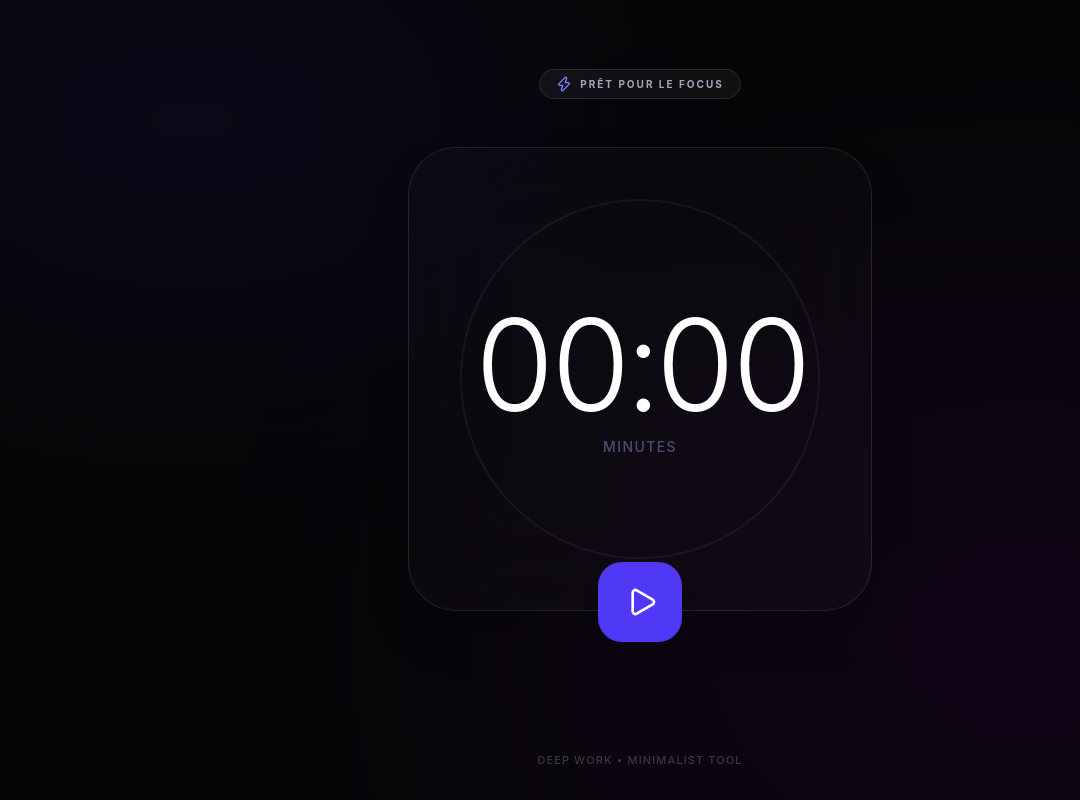
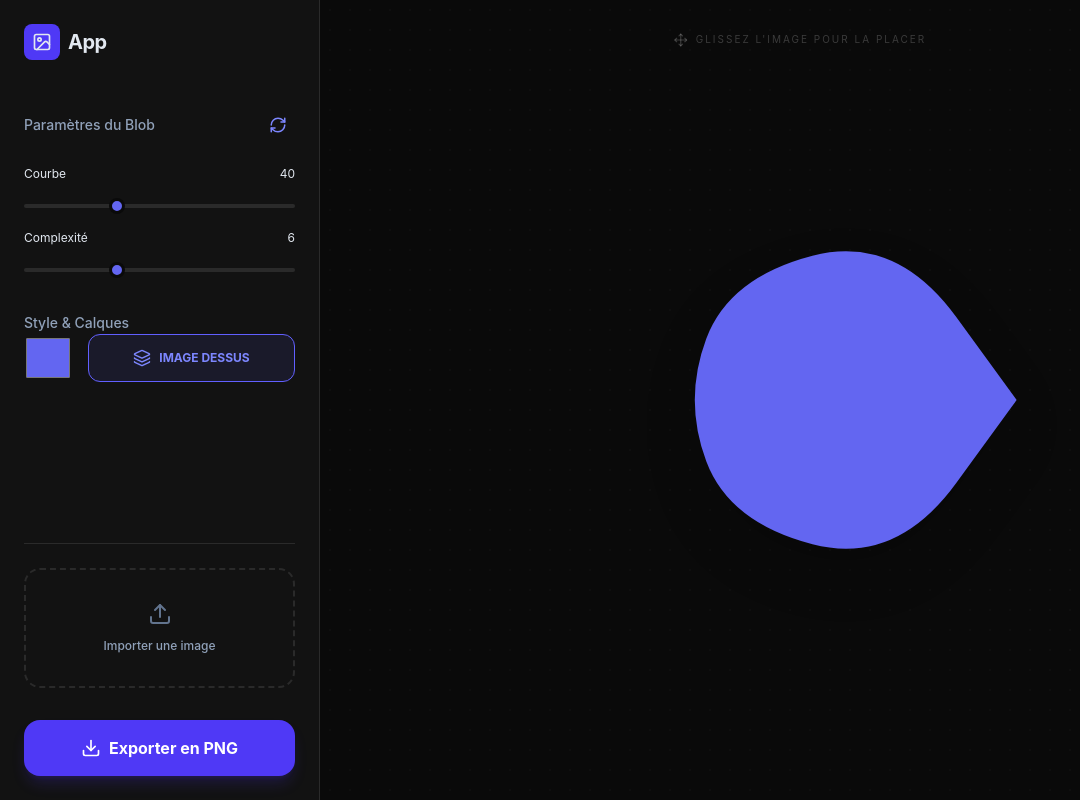
Before and after one commit to ranto-dev/Fluxy, a React (Vite) app: page / in a window 1280 px wide. Shown: the whole page, without its empty margins (0-1080 px from the left). Built offline with nearby package versions, Linux system fonts and the light colour scheme.

Commit message:
update: modify project direction

```diff
--- a/package.json
+++ b/package.json
@@ -12,6 +12,7 @@
   "dependencies": {
     "@tailwindcss/vite": "^4.3.0",
     "framer-motion": "^12.38.0",
+    "html2canvas": "^1.4.1",
     "lucide-react": "^1.14.0",
     "react": "^19.2.6",
     "react-dom": "^19.2.6",
--- a/src/App.tsx
+++ b/src/App.tsx
@@ -1,157 +1,278 @@
-import React, { useState, useEffect } from "react";
-import { Play, Pause, RotateCcw, Zap, Moon, Sun } from "lucide-react";
+import React, { useState, useRef, useEffect } from "react";
 import { motion, AnimatePresence } from "framer-motion";
+import {
+  Download,
+  RefreshCw,
+  Upload,
+  Layers,
+  Move,
+  Sliders,
+  Image as ImageIcon,
+} from "lucide-react";
+import html2canvas from "html2canvas";
 
-const AppendMode = () => {
-  const [isActive, setIsActive] = useState(false);
-  const [seconds, setSeconds] = useState(0);
+// Fonction pour générer le chemin du Blob
+const createBlobPath = (
+  size: number,
+  growth: number,
+  edges: number,
+  seed: number,
+) => {
+  const center = size / 2;
+  const coords: { x: number; y: number }[] = [];
+  const step = (Math.PI * 2) / edges;
 
-  useEffect(() => {
-    let interval: number | undefined;
-    if (isActive) {
-      interval = window.setInterval(() => setSeconds((s) => s + 1), 1000);
+  for (let i = 0; i < edges; i++) {
+    const angle = i * step;
+    const offset = Math.cos(angle * seed) * growth;
+    const radius = size / 3 + offset;
+    const x = center + radius * Math.cos(angle);
+    const y = center + radius * Math.sin(angle);
+    coords.push({ x, y });
+  }
+
+  // Création du chemin fluide (Bézier)
+  return (
+    coords.reduce((path, p, i, a) => {
+      const next = a[(i + 1) % a.length];
+      const control = { x: (p.x + next.x) / 2, y: (p.y + next.y) / 2 };
+      return i === 0
+        ? `M ${p.x} ${p.y} Q ${p.x} ${p.y} ${control.x} ${control.y}`
+        : `${path} Q ${p.x} ${p.y} ${control.x} ${control.y}`;
+    }, "") + " Z"
+  );
+};
+
+const App = () => {
+  const [blobParams, setBlobParams] = useState({
+    size: 400,
+    growth: 40,
+    edges: 6,
+    seed: 1,
+  });
+  const [blobColor, setBlobColor] = useState("#6366f1");
+  const [image, setImage] = useState<string | null>(null);
+  const [imagePos, setImagePos] = useState({ x: 0, y: 0 });
+  const [imageLayer, setImageLayer] = useState<"above" | "below">("above");
+  const [isDragging, setIsDragging] = useState(false);
+
+  const stageRef = useRef<HTMLDivElement>(null);
+
+  const generateNew = () =>
+    setBlobParams((prev) => ({ ...prev, seed: Math.random() * 10 }));
+
+  const handleImageUpload = (e: React.ChangeEvent<HTMLInputElement>) => {
+    const file = e.target.files?.[0];
+    if (file) {
+      const reader = new FileReader();
+      reader.onload = (en) => setImage(en.target?.result as string);
+      reader.readAsDataURL(file);
     }
-    return () => clearInterval(interval);
-  }, [isActive]);
+  };
 
-  const formatTime = (total) => {
-    const mins = Math.floor((total % 3600) / 60);
-    const secs = total % 60;
-    return `${mins.toString().padStart(2, "0")}:${secs.toString().padStart(2, "0")}`;
+  const downloadPNG = async () => {
+    if (stageRef.current) {
+      const canvas = await html2canvas(stageRef.current, {
+        backgroundColor: null,
+      });
+      const link = document.createElement("a");
+      link.download = "blob-illustration.png";
+      link.href = canvas.toDataURL();
+      link.click();
+    }
   };
 
   return (
-    <div className="relative min-h-screen w-full bg-[#050505] text-white flex items-center justify-center overflow-hidden font-sans">
-      {/* BACKGROUND ANIMATION - Maillage de dégradés élégants */}
-      <div className="absolute inset-0 z-0">
-        <motion.div
-          animate={{
-            scale: [1, 1.2, 1],
-            opacity: isActive ? 0.3 : 0.15,
-          }}
-          transition={{ duration: 8, repeat: Infinity }}
-          className="absolute -top-[10%] -left-[10%] w-[50%] h-[50%] rounded-full bg-indigo-600/30 blur-[120px]"
-        />
-        <motion.div
-          animate={{
-            scale: [1, 1.3, 1],
-            opacity: isActive ? 0.2 : 0.1,
-          }}
-          transition={{ duration: 10, repeat: Infinity, delay: 1 }}
-          className="absolute -bottom-[10%] -right-[10%] w-[60%] h-[60%] rounded-full bg-purple-600/20 blur-[140px]"
-        />
-      </div>
+    <div className="min-h-screen bg-[#0a0a0a] text-slate-200 flex flex-col md:flex-row overflow-hidden">
+      {/* SIDEBAR CONTROLS */}
+      <aside className="w-full md:w-80 bg-white/[0.03] border-r border-white/10 p-6 flex flex-col gap-8 overflow-y-auto">
+        <div className="flex items-center gap-2 mb-4">
+          <div className="p-2 bg-indigo-600 rounded-lg">
+            <ImageIcon size={20} />
+          </div>
+          <h1 className="text-xl font-bold tracking-tight">App</h1>
+        </div>
 
-      {/* MAIN CONTAINER */}
-      <main className="relative z-10 w-full max-w-lg px-6 flex flex-col items-center">
-        {/* TOP BADGE */}
-        <motion.div
-          initial={{ y: -20, opacity: 0 }}
-          animate={{ y: 0, opacity: 1 }}
-          className="mb-12 flex items-center gap-2 px-4 py-1.5 rounded-full border border-white/10 bg-white/5 backdrop-blur-md"
+        {/* Blob Settings */}
+        <section className="space-y-6">
+          <div className="flex items-center justify-between">
+            <label className="text-sm font-medium text-slate-400">
+              Paramètres du Blob
+            </label>
+            <button
+              onClick={generateNew}
+              className="p-2 hover:bg-white/5 rounded-full text-indigo-400 transition-colors"
+            >
+              <RefreshCw size={18} />
+            </button>
+          </div>
+
+          <div className="space-y-4">
+            <div>
+              <div className="flex justify-between text-xs mb-2">
+                <span>Courbe</span>
+                <span>{blobParams.growth}</span>
+              </div>
+              <input
+                type="range"
+                min="10"
+                max="100"
+                value={blobParams.growth}
+                onChange={(e) =>
+                  setBlobParams({
+                    ...blobParams,
+                    growth: Number(e.target.value),
+                  })
+                }
+                className="w-full accent-indigo-500 bg-white/10 rounded-lg appearance-none h-1"
+              />
+            </div>
+            <div>
+              <div className="flex justify-between text-xs mb-2">
+                <span>Complexité</span>
+                <span>{blobParams.edges}</span>
+              </div>
+              <input
+                type="range"
+                min="3"
+                max="12"
+                value={blobParams.edges}
+                onChange={(e) =>
+                  setBlobParams({
+                    ...blobParams,
+                    edges: Number(e.target.value),
+                  })
+                }
+                className="w-full accent-indigo-500 bg-white/10 rounded-lg appearance-none h-1"
+              />
+            </div>
+          </div>
+        </section>
+
+        {/* Color & Layer */}
+        <section className="space-y-4">
+          <label className="text-sm font-medium text-slate-400">
+            Style & Calques
+          </label>
+          <div className="flex gap-4">
+            <input
+              type="color"
+              value={blobColor}
+              onChange={(e) => setBlobColor(e.target.value)}
+              className="w-12 h-12 rounded-xl bg-transparent border-none cursor-pointer"
+            />
+            <button
+              onClick={() =>
+                setImageLayer(imageLayer === "above" ? "below" : "above")
+              }
+              className={`flex-1 flex items-center justify-center gap-2 rounded-xl border transition-all ${imageLayer === "above" ? "border-indigo-500 bg-indigo-500/10 text-indigo-400" : "border-white/10 text-slate-400"}`}
+            >
+              <Layers size={18} />{" "}
+              <span className="text-xs uppercase font-bold">
+                Image {imageLayer === "above" ? "Dessus" : "Dessous"}
+              </span>
+            </button>
+          </div>
+        </section>
+
+        {/* Image Upload */}
+        <section className="mt-auto pt-6 border-t border-white/10">
+          <label className="group cursor-pointer flex flex-col items-center justify-center gap-3 p-8 border-2 border-dashed border-white/10 rounded-2xl hover:border-indigo-500/50 hover:bg-indigo-500/5 transition-all">
+            <Upload className="text-slate-500 group-hover:text-indigo-400" />
+            <span className="text-xs font-medium text-slate-400">
+              Importer une image
+            </span>
+            <input
+              type="file"
+              className="hidden"
+              onChange={handleImageUpload}
+              accept="image/*"
+            />
+          </label>
+        </section>
+
+        <button
+          onClick={downloadPNG}
+          className="w-full py-4 bg-indigo-600 hover:bg-indigo-500 text-white rounded-2xl font-bold flex items-center justify-center gap-2 transition-all shadow-lg shadow-indigo-600/20"
         >
-          <Zap
-            className={`w-4 h-4 ${isActive ? "text-yellow-400 fill-yellow-400" : "text-indigo-400"}`}
-          />
-          <span className="text-[10px] font-bold tracking-[0.2em] uppercase text-indigo-100/70">
-            {isActive ? "Session en cours" : "Prêt pour le focus"}
+          <Download size={20} /> Exporter en PNG
+        </button>
+      </aside>
+
+      {/* CANVAS AREA */}
+      <main className="relative flex-1 flex items-center justify-center p-4 bg-[radial-gradient(#ffffff05_1px,transparent_1px)] [background-size:20px_20px]">
+        <div className="absolute top-8 left-1/2 -translate-x-1/2 flex items-center gap-2 text-white/20">
+          <Move size={14} />
+          <span className="text-[10px] uppercase tracking-[0.2em]">
+            Glissez l'image pour la placer
           </span>
-        </motion.div>
+        </div>
 
-        {/* GLASS CARD */}
-        <motion.div
-          layout
-          className="relative w-full aspect-square flex flex-col items-center justify-center rounded-[3rem] border border-white/10 bg-white/[0.02] backdrop-blur-3xl shadow-2xl"
+        <div
+          ref={stageRef}
+          className="relative w-[500px] h-[500px] flex items-center justify-center"
         >
-          {/* Progress Ring (Background) */}
-          <svg className="absolute inset-0 w-full h-full -rotate-90 p-8">
-            <circle
-              cx="50%"
-              cy="50%"
-              r="45%"
-              className="fill-none stroke-white/5 stroke-[2]"
+          {/* LE BLOB SVG */}
+          <svg
+            viewBox="0 0 400 400"
+            className="w-full h-full drop-shadow-2xl"
+            style={{ zIndex: imageLayer === "above" ? 1 : 10 }}
+          >
+            <motion.path
+              animate={{
+                d: createBlobPath(
+                  400,
+                  blobParams.growth,
+                  blobParams.edges,
+                  blobParams.seed,
+                ),
+              }}
+              transition={{ type: "spring", damping: 10, stiffness: 50 }}
+              fill={blobColor}
             />
-            {isActive && (
-              <motion.circle
-                cx="50%"
-                cy="50%"
-                r="45%"
-                className="fill-none stroke-indigo-500 stroke-[3]"
-                strokeDasharray="100 100"
-                initial={{ strokeDashoffset: 100 }}
-                animate={{ strokeDashoffset: 0 }}
-                transition={{ duration: 60, repeat: Infinity, ease: "linear" }}
-              />
-            )}
           </svg>
 
-          {/* TIMER */}
-          <div className="text-center z-10">
-            <motion.span
-              key={seconds}
-              initial={{ opacity: 0.8, y: 5 }}
-              animate={{ opacity: 1, y: 0 }}
-              className="text-8xl md:text-9xl font-light tracking-tighter tabular-nums"
-            >
-              {formatTime(seconds)}
-            </motion.span>
-            <p className="text-indigo-300/40 text-sm font-medium tracking-widest mt-2">
-              MINUTES
-            </p>
-          </div>
-
-          {/* PLAY/PAUSE BUTTON */}
-          <motion.button
-            whileHover={{ scale: 1.1 }}
-            whileTap={{ scale: 0.9 }}
-            onClick={() => setIsActive(!isActive)}
-            className={`absolute -bottom-8 p-6 rounded-3xl shadow-xl transition-all duration-300 ${
-              isActive
-                ? "bg-white text-black hover:bg-indigo-50"
-                : "bg-indigo-600 text-white hover:bg-indigo-500"
-            }`}
-          >
-            {isActive ? (
-              <Pause size={32} />
-            ) : (
-              <Play size={32} className="ml-1" />
-            )}
-          </motion.button>
-        </motion.div>
-
-        {/* SECONDARY ACTIONS */}
-        <div className="mt-20 h-10">
+          {/* L'IMAGE IMPORTÉE */}
           <AnimatePresence>
-            {!isActive && seconds > 0 && (
-              <motion.button
-                initial={{ opacity: 0, y: 10 }}
-                animate={{ opacity: 1, y: 0 }}
-                exit={{ opacity: 0, y: 10 }}
-                onClick={() => setSeconds(0)}
-                className="flex items-center gap-2 text-white/40 hover:text-white transition-colors text-sm font-medium"
+            {image && (
+              <motion.div
+                drag
+                dragMomentum={false}
+                onDragStart={() => setIsDragging(true)}
+                onDragEnd={() => setIsDragging(false)}
+                style={{
+                  zIndex: imageLayer === "above" ? 20 : 5,
+                  position: "absolute",
+                  cursor: isDragging ? "grabbing" : "grab",
+                }}
+                initial={{ opacity: 0, scale: 0.5 }}
+                animate={{ opacity: 1, scale: 1 }}
               >
-                <RotateCcw size={16} />
-                Réinitialiser
-              </motion.button>
+                <img
+                  src={image}
+                  alt="overlay"
+                  className="max-w-[250px] pointer-events-none rounded-lg shadow-2xl"
+                  draggable="false"
+                />
+              </motion.div>
             )}
           </AnimatePresence>
         </div>
       </main>
 
-      {/* FOOTER INFO */}
-      <footer className="absolute bottom-8 w-full text-center">
-        <p className="text-white/20 text-[11px] tracking-widest uppercase font-medium">
-          Deep Work • Minimalist Tool
-        </p>
-      </footer>
-
-      {/* STYLES ADDITIONNELS (Custom Blur) */}
       <style>{`
-        body { background-color: #050505; margin: 0; overflow: hidden; }
-        .backdrop-blur-3xl { backdrop-filter: blur(60px); }
+        input[type="range"]::-webkit-slider-thumb {
+          appearance: none;
+          height: 16px;
+          width: 16px;
+          border-radius: 50%;
+          background: #6366f1;
+          cursor: pointer;
+          border: 3px solid #0a0a0a;
+        }
       `}</style>
     </div>
   );
 };
 
-export default AppendMode;
+export default App;
```
Also changed, not shown: 1 other file (tests, documents, lock files or other folders).
